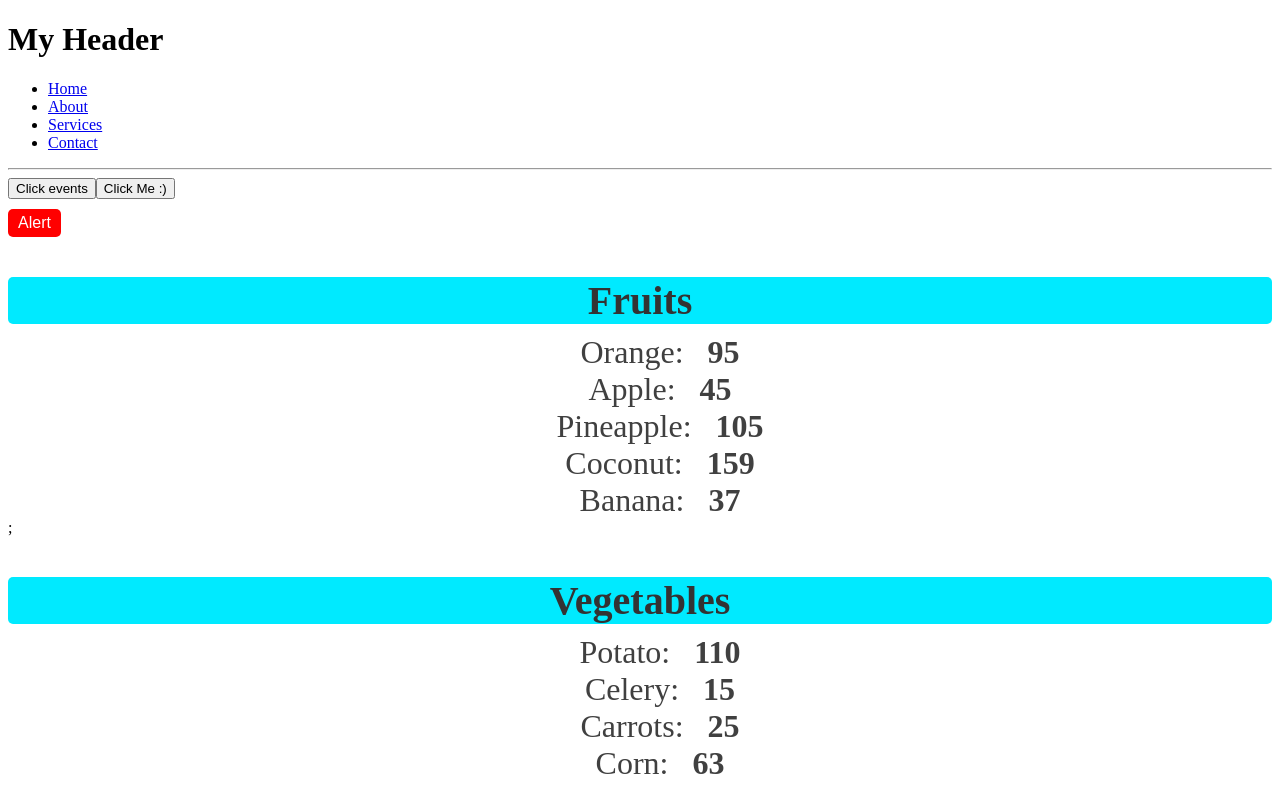
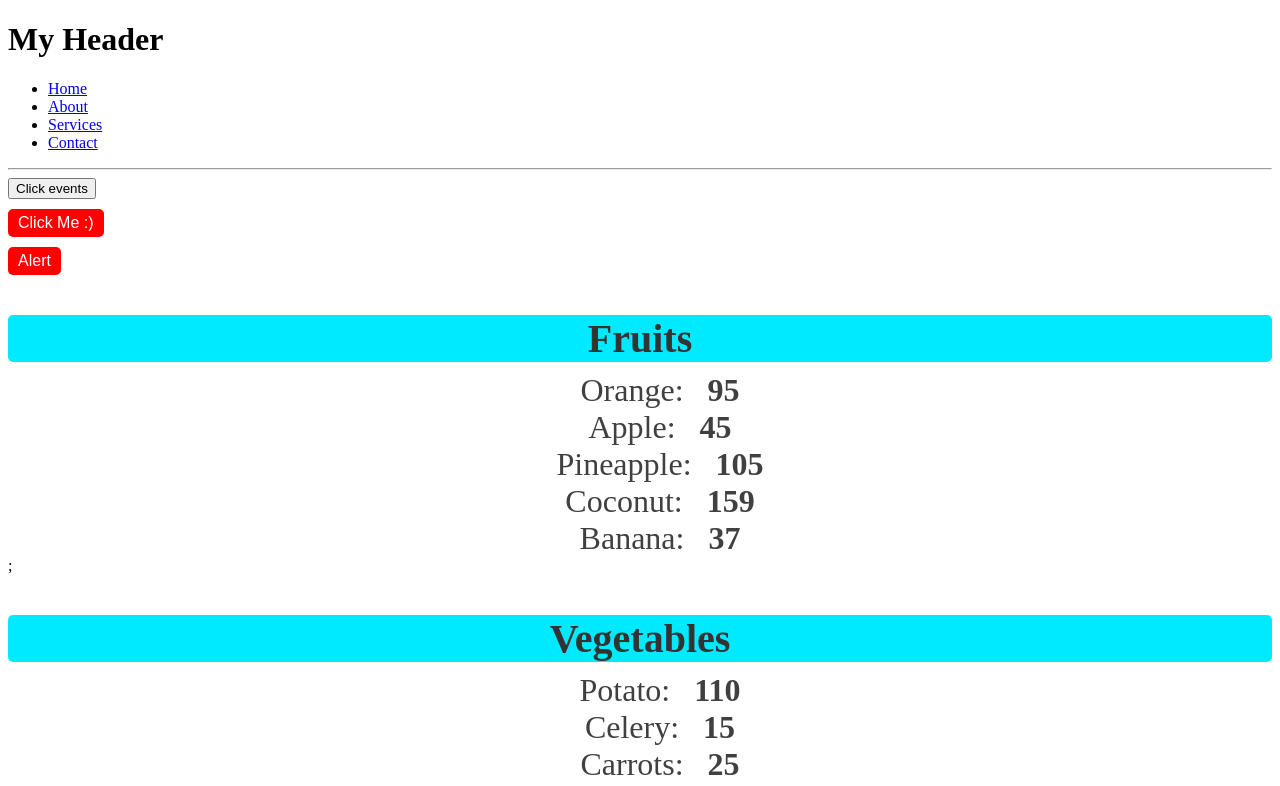
Before and after one commit to Piwoksn/React-Js-2, a React (Vite) app in the folder my-react-app/: page / in a window 1280 px wide. Shown: the top 786 px of the page. Built offline with nearby package versions, Linux system fonts and the light colour scheme.

Commit message:
this recent functions checks all the functions we can do with onclick

```diff
--- a/my-react-app/src/Button2.jsx
+++ b/my-react-app/src/Button2.jsx
@@ -27,7 +27,10 @@ function Button2() {
   return (
     <>
       <button onClick={(e) => clickEvents(e)}>Click events</button>
-      <button onClick={() => handleClick3("Mccoy")}>Click Me :)</button>
+      <br />
+      <button style={styles} onClick={() => handleClick3("Mccoy")}>
+        Click Me :)
+      </button>
       <br />
       <button style={styles} onClick={() => alert("You Just Clicked me.")}>
         Alert
```
